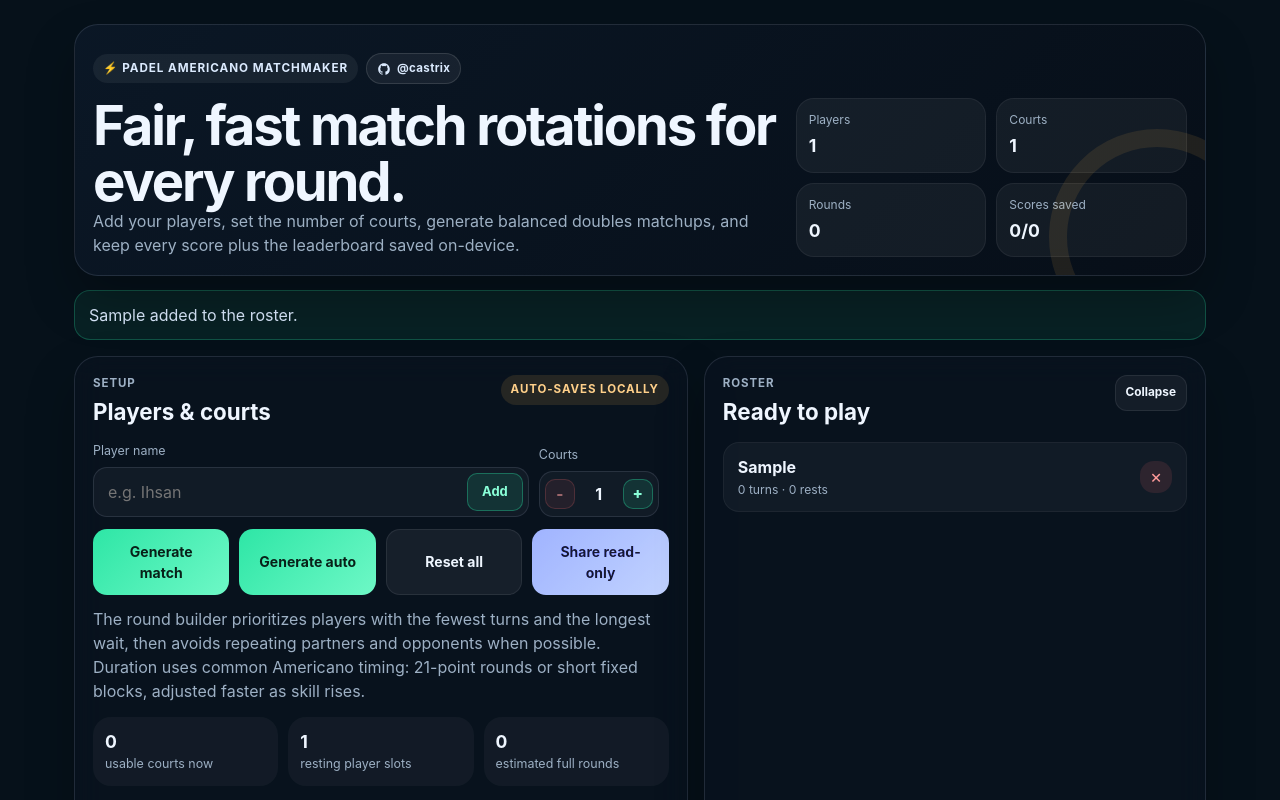
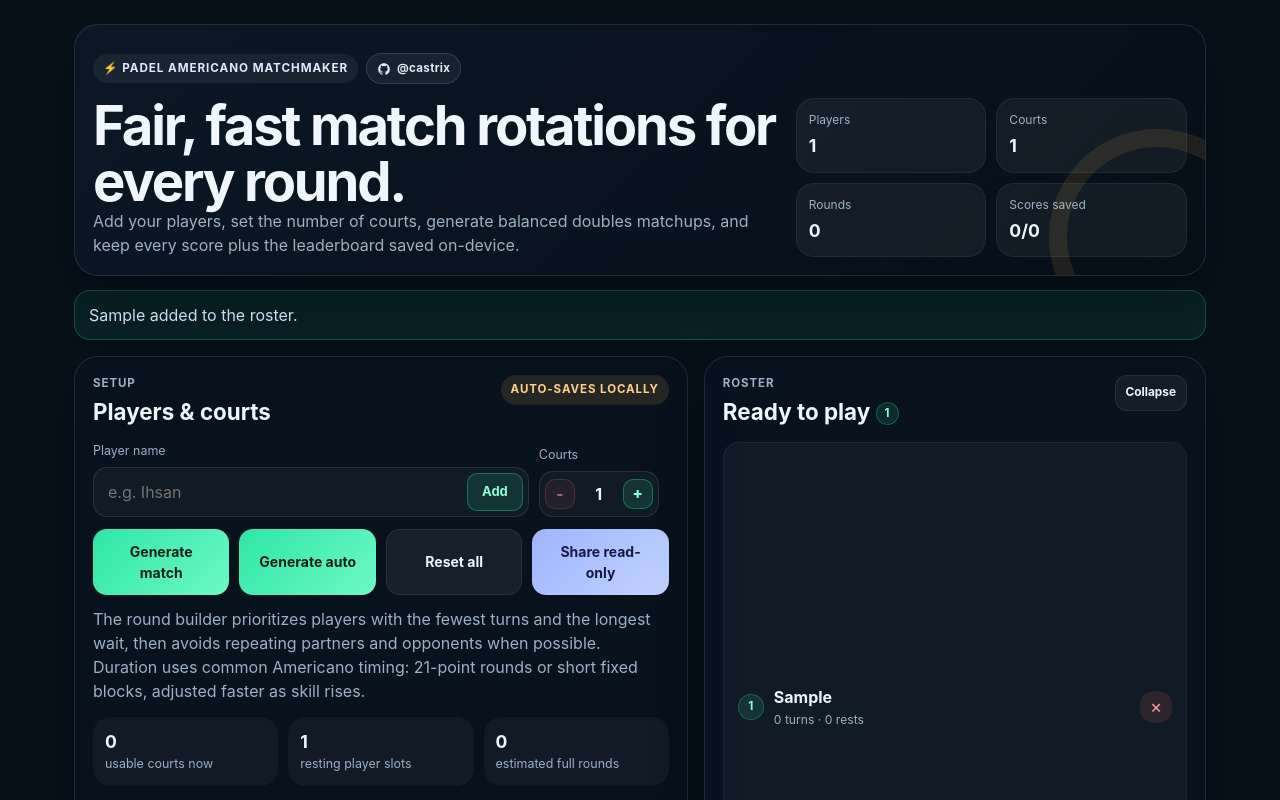
Before and after one commit to castrix/americano-match, a React (Vite) app: page / in a window 1280 px wide. Both pictures are taken after typing "Sample" into the empty fields and a click on the button "Add". Shown: the top 800 px of the page. Built offline with nearby package versions, Linux system fonts and the light colour scheme.

Commit message:
cosmetic
Co-authored-by: Copilot <copilot@github.com>

```diff
--- a/src/App.css
+++ b/src/App.css
@@ -492,6 +492,21 @@
   gap: 10px;
 }
 
+.roster-count-pill {
+  display: inline-flex;
+  align-items: center;
+  justify-content: center;
+  padding: 2px 8px;
+  border-radius: 999px;
+  background: rgba(46, 230, 166, 0.12);
+  border: 1px solid rgba(46, 230, 166, 0.25);
+  color: #89ffd8;
+  font-size: 0.72rem;
+  font-weight: 700;
+  vertical-align: middle;
+  letter-spacing: 0.04em;
+}
+
 .player-chip {
   display: flex;
   align-items: center;
@@ -503,13 +518,36 @@
   border: 1px solid rgba(255, 255, 255, 0.05);
 }
 
+.player-chip-identity {
+  display: flex;
+  align-items: center;
+  gap: 10px;
+  min-width: 0;
+}
+
+.player-row-number {
+  width: 26px;
+  height: 26px;
+  border-radius: 999px;
+  display: inline-flex;
+  align-items: center;
+  justify-content: center;
+  background: rgba(46, 230, 166, 0.12);
+  border: 1px solid rgba(46, 230, 166, 0.25);
+  color: #89ffd8;
+  font-size: 0.74rem;
+  font-weight: 700;
+  line-height: 1;
+  flex-shrink: 0;
+}
+
 .player-chip strong,
 .team-line strong,
 table td {
   color: var(--text);
 }
 
-.player-chip span {
+.player-chip-meta {
   display: block;
   margin-top: 2px;
   color: var(--muted);
@@ -1015,4 +1053,24 @@ table td {
   .match-grid {
     grid-template-columns: repeat(auto-fit, minmax(240px, 1fr));
   }
+
+  .panel-roster {
+    display: flex;
+    flex-direction: column;
+    align-self: stretch;
+    min-height: 0;
+  }
+
+  .panel-roster .roster-list {
+    flex: 1;
+    min-height: 0;
+    overflow-y: auto;
+    max-height: 530px;
+    scrollbar-width: thin;
+    scrollbar-color: rgba(255, 255, 255, 0.12) transparent;
+  }
+
+  .panel-roster .empty-state {
+    flex: 1;
+  }
 }
--- a/src/App.jsx
+++ b/src/App.jsx
@@ -1592,11 +1592,11 @@ function App() {
           </section>
         ) : null}
 
-        <section className="panel">
+        <section className="panel panel-roster">
           <div className="section-heading">
             <div>
               <p className="section-tag">Roster</p>
-              <h2>Ready to play</h2>
+              <h2>Ready to play <span className="roster-count-pill">{players.length}</span></h2>
             </div>
             <button className="panel-toggle" type="button" onClick={() => toggleSection('roster')}>
               {sectionOpen.roster ? 'Collapse' : 'Expand'}
@@ -1610,13 +1610,16 @@ function App() {
               </div>
             ) : (
               <div className="roster-list">
-                {players.map((player) => (
+                {players.map((player, index) => (
                   <div className="player-chip" key={player.id}>
-                    <div>
-                      <strong>{player.name}</strong>
-                      <span>
-                        {fairness[player.id]?.assigned ?? 0} turns · {fairness[player.id]?.rests ?? 0} rests
-                      </span>
+                    <div className="player-chip-identity">
+                      <span className="player-row-number">{index + 1}</span>
+                      <div>
+                        <strong>{player.name}</strong>
+                        <span className="player-chip-meta">
+                          {fairness[player.id]?.assigned ?? 0} turns · {fairness[player.id]?.rests ?? 0} rests
+                        </span>
+                      </div>
                     </div>
 
                     {rounds.length === 0 ? (
```
